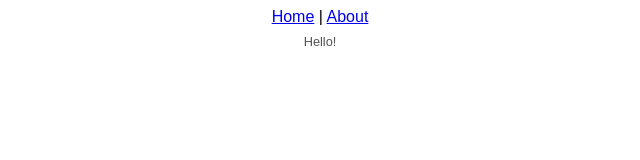
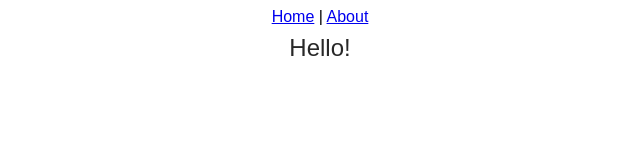
Before and after one commit to leegeunhyeok/resume, a Vue app: page / in a window 1280 px wide. Shown: the top 160 px of the page, without its empty margins (320-960 px from the left). Built offline with nearby package versions, Linux system fonts and the light colour scheme; a web font is replaced by a local one.

Commit message:
UPDATE: Text.vue

```diff
--- a/src/components/atom/Text.vue
+++ b/src/components/atom/Text.vue
@@ -10,6 +10,8 @@ import { defineComponent, computed } from 'vue';
 interface TextProps {
   color?: string;
   size?: string;
+  thin?: boolean;
+  bold?: boolean;
 }
 
 export default defineComponent({
@@ -17,12 +19,16 @@ export default defineComponent({
   props: {
     color: String,
     size: String,
+    thin: Boolean,
+    bold: Boolean,
   },
   setup(props: TextProps) {
-    const className = computed(() => ({
-      ...(props.size && { [props.size]: true }),
-      ...(props.color && { [props.color]: true }),
-    }));
+    const className = computed(() => [
+      props.color,
+      props.size,
+      props.thin ? 'thin' : null,
+      props.bold ? 'bold' : null,
+    ]);
     return { className };
   },
 });
@@ -45,7 +51,7 @@ export default defineComponent({
       font-size: 0.8rem;
     }
     &.large {
-      font-size: 1.2rem;
+      font-size: 1.5rem;
     }
 
     &.primary {
@@ -55,6 +61,14 @@ export default defineComponent({
     &.secondary {
       color: rgba($color, 0.8);
     }
+
+    &.thin {
+      font-weight: 300;
+    }
+
+    &.bold {
+      font-weight: bold;
+    }
   }
 }
 </style>
--- a/src/components/molecule/Item.vue
+++ b/src/components/molecule/Item.vue
@@ -1,6 +1,6 @@
 <template>
   <div class="item">
-    <Text color="secondary" size="small">Hello!</Text>
+    <Text color="primary" size="large" thin>Hello!</Text>
   </div>
 </template>
 
```
